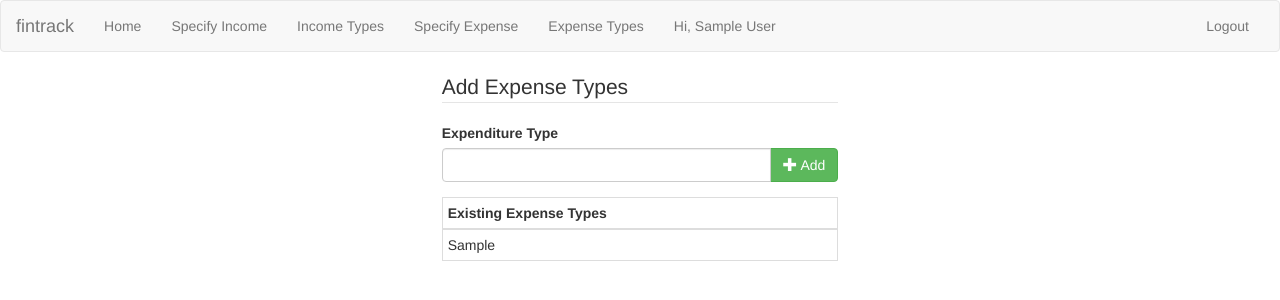
After one commit to heinrichgh/fintrack, a Flask app: page /expense-types in a window 1280 px wide. The commit adds this page. Shown: the top 300 px of the page. Run offline with Flask 2, Linux system fonts and the light colour scheme; a user stored in the database is signed in; tables that the repository leaves empty hold one stand-in row (values such as "Sample post"); some libraries are stand-ins or nearby versions.

Commit message:
Expense Type Adding Expense Specification Adding

```diff
--- a/app/forms.py
+++ b/app/forms.py
@@ -26,3 +26,13 @@ class IncomeForm(Form):
 
 class IncomeTypeForm(Form):
     type = StringField('Income Type', validators=[DataRequired()])
+
+
+class ExpenditureForm(Form):
+    amount = FloatField('Amount', validators=[DataRequired()])
+    date = DateField('Date', validators=[DataRequired()], default=datetime.date.today())
+    expenditureType = SelectField('Expenditure Type', validators=[DataRequired()], coerce=int)
+
+
+class ExpenditureTypeForm(Form):
+    type = StringField('Expenditure Type', validators=[DataRequired()])
--- a/app/templates/base/base.html
+++ b/app/templates/base/base.html
@@ -38,6 +38,8 @@
                 <li><a href="{{ url_for('index') }}">Home<span class="sr-only">home</span></a></li>
                 <li><a href="{{ url_for('specify_income') }}">Specify Income<span class="sr-only">Specify Income</span></a></li>
                 <li><a href="{{ url_for('income_types') }}">Income Types<span class="sr-only">Income Types</span></a></li>
+                <li><a href="{{ url_for('specify_expenditure') }}">Specify Expense<span class="sr-only">Specify Expense</span></a></li>
+                <li><a href="{{ url_for('expenditure_types') }}">Expense Types<span class="sr-only">Expense Types</span></a></li>
             </ul>
             {% if g.user.is_authenticated() %}
                 <p class="navbar-text">Hi, {{ g.user.sName }}</p>
--- /dev/null
+++ b/app/templates/expenditure_types.html
@@ -0,0 +1,41 @@
+{% extends "base/base.html" %}
+{% block content %}
+    <div class="row">
+        <div class="col-md-offset-4 col-md-4">
+            <fieldset>
+                <legend>Add Expense Types</legend>
+                <form action="" method="post" name="specify-income">
+                    {{ form.hidden_tag() }}
+                    <div class="form-group {% if form.type.errors|length %}has-error{% elif form.is_submitted() %}has-success{% endif %}">
+                        {{ form.type.label(class="control-label") }}
+                        <div class="input-group">
+                            {{ form.type(size=32, class="form-control") }}
+                            <span class="input-group-btn">
+                                <button class="btn btn-success" type="submit"><span class="glyphicon glyphicon-plus"></span> Add</button>
+                            </span>
+                        </div>
+                        {%  for error in form.type.errors %}
+                            <span class="help-block">{{ error }}</span>
+                        {% endfor %}
+                    </div>
+                </form>
+                <table class="table table-bordered table-condensed">
+                    <thead>
+                        <tr>
+                            <th>Existing Expense Types</th>
+                        </tr>
+                    </thead>
+                    <tbody>
+                        {% for type in types %}
+                            <tr>
+                                <td>
+                                    {{ type.sType }}
+                                </td>
+                            </tr>
+                        {% endfor %}
+                    </tbody>
+                </table>
+            </fieldset>
+        </div>
+    </div>
+{% endblock %}
--- a/app/views.py
+++ b/app/views.py
@@ -2,8 +2,8 @@ __author__ = 'heinrich'
 from flask import render_template, flash, g, redirect, url_for
 from app import app, db, lm
 from flask.ext.login import login_user, logout_user, current_user, login_required
-from .forms import RegisterForm, LoginForm, IncomeForm, IncomeTypeForm
-from .models import User, IncomeType, Income
+from .forms import RegisterForm, LoginForm, IncomeForm, IncomeTypeForm, ExpenditureForm, ExpenditureTypeForm
+from .models import User, IncomeType, Income, Expenditure, ExpenditureType
 
 
 @app.route('/')
@@ -66,6 +66,34 @@ def income_types():
     return render_template('income_types.html', title='Specify Income', form=form, types=g.user.incomeTypes.all())
 
 
+@app.route('/specify-expense', methods=['GET', 'POST'])
+@login_required
+def specify_expenditure():
+    form = ExpenditureForm()
+    form.expenditureType.choices = [(et.ipkExpenditureType, et.sType) for et in g.user.expenditureTypes.all()]
+    if form.validate_on_submit():
+        e = Expenditure(ifkUserID=g.user.ipkUserID, ifkExpenditureType=form.expenditureType.data, fAmount=form.amount.data, dDate=form.date.data)
+        db.session.add(e)
+        db.session.commit()
+        return redirect(url_for('specify_expenditure'))
+    return render_template('specify_expenditure.html', title='Specify Expense', form=form, expenditures=g.user.expenditures.all())
+
+
+@app.route('/expense-types', methods=['GET', 'POST'])
+@login_required
+def expenditure_types():
+    form = ExpenditureTypeForm()
+    if form.validate_on_submit():
+        if g.user.expenditureTypes.filter_by(sType=form.type.data).first() is not None:
+            form.type.errors.append('Type already exists')
+        else:
+            et = ExpenditureType(ifkUserID=g.user.ipkUserID, sType=form.type.data)
+            db.session.add(et)
+            db.session.commit()
+            return redirect(url_for('expenditure_types'))
+    return render_template('expenditure_types.html', title='Specify Expense', form=form, types=g.user.expenditureTypes.all())
+
+
 @app.route('/logout')
 @login_required
 def logout():
```
Also changed, not shown: app/templates/specify_expenditure.html (added, +79 -0 lines).
